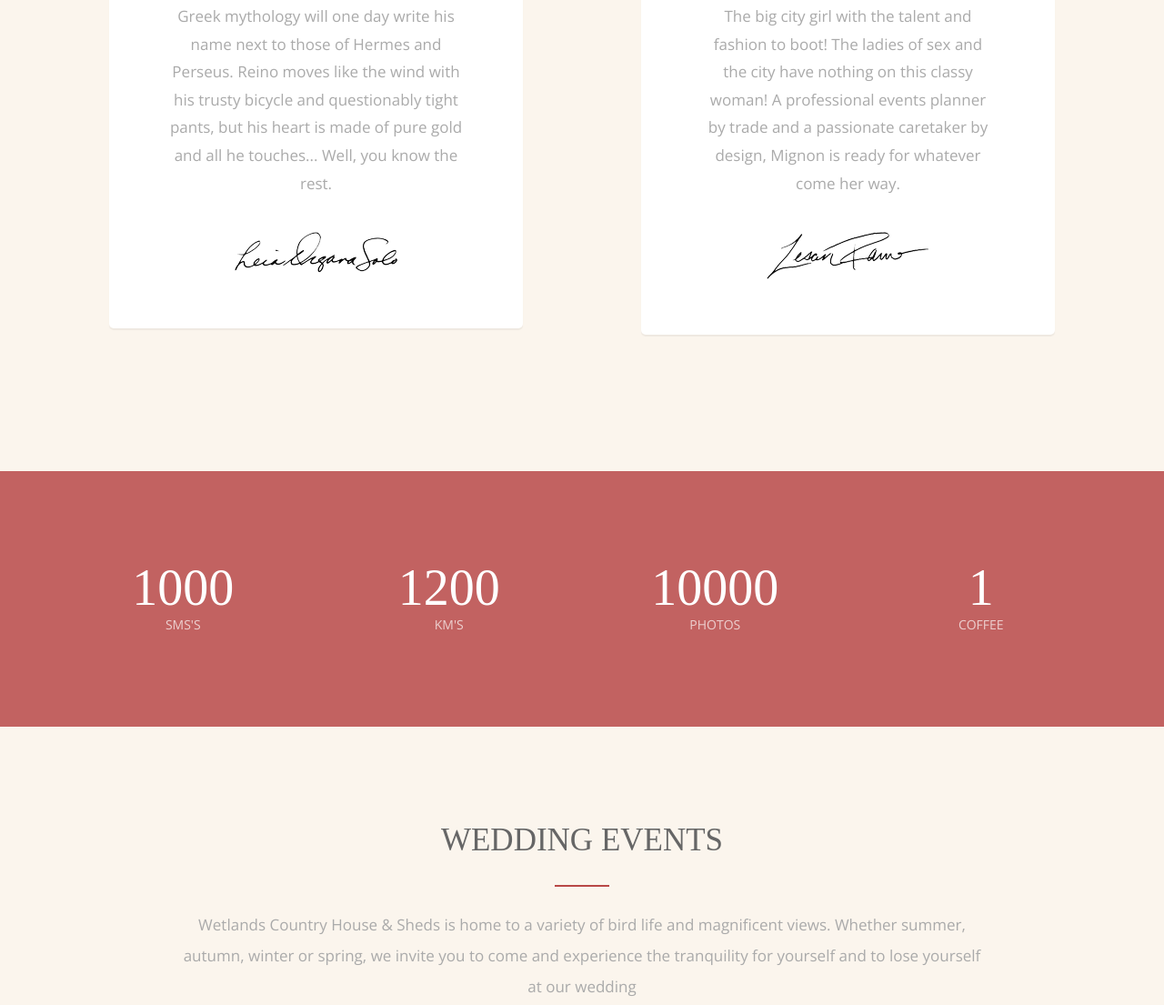
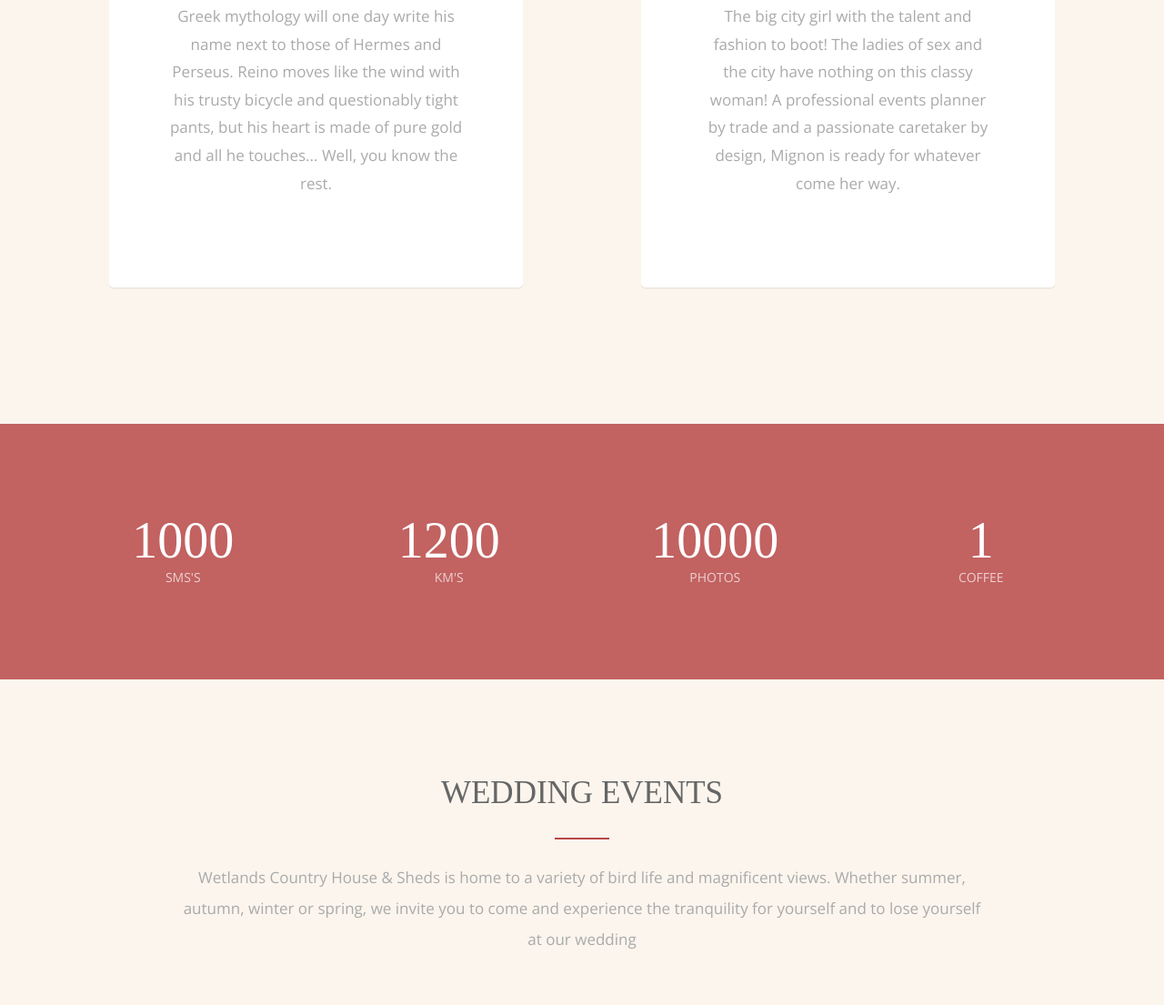
Before and after one commit to mandusm/mignon-reino-troue, a plain HTML site: page index.html in a window 1280 px wide. Shown: the part 1845-2950 px from the top of the page at 91% size. Drawn offline with nearby package versions, Linux system fonts and the light colour scheme; some packages are replaced by stand-ins of ours; a script that the page names is missing; a web font is replaced by a local one.

Commit message:
Removed Sigs

```diff
--- a/index.html
+++ b/index.html
@@ -130,7 +130,7 @@
                   <p class="font-large">Greek mythology will one day write his name next to those of Hermes and Perseus. Reino moves like the wind with his trusty bicycle and questionably tight pants, but his heart is made of pure gold and all he touches... Well, you know the rest.</p>
                 </div>
                 <div class="namecard-foot">
-                  <img class="center-block" src="images/couple/signature_01.jpg" alt="...">
+                  <!--img class="center-block" src="images/couple/signature_01.jpg" alt="..."-->
                 </div>
               </div>
             </div>
@@ -155,7 +155,7 @@
                   <p class="font-large">The big city girl with the talent and fashion to boot! The ladies of sex and the city have nothing on this classy woman! A professional events planner by trade and a passionate caretaker by design, Mignon is ready for whatever come her way.</p>
                 </div>
                 <div class="namecard-foot">
-                  <img class="center-block" src="images/couple/signature_02.jpg" alt="...">
+                  <!--img class="center-block" src="images/couple/signature_02.jpg" alt="..."-->
                 </div>
               </div>
             </div>
```
